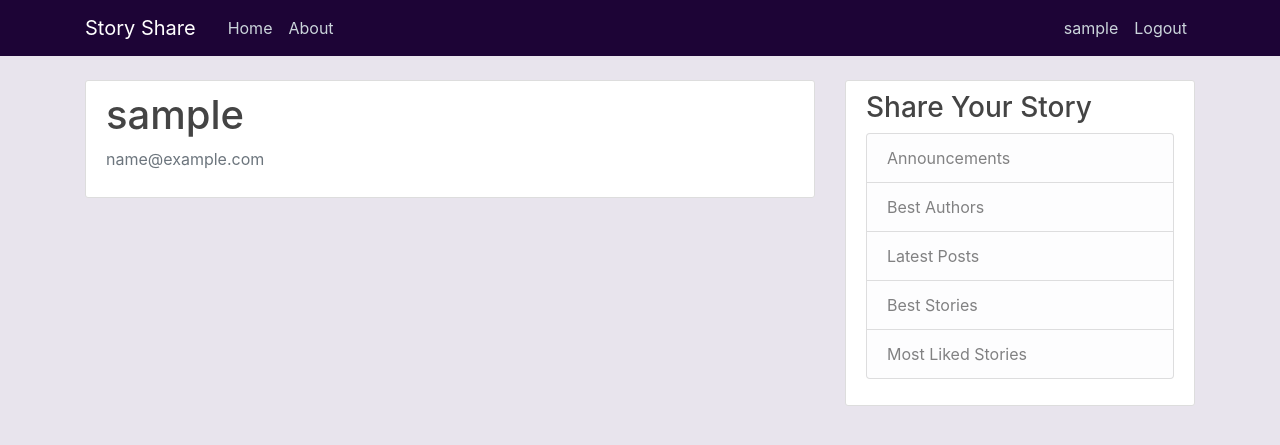
After one commit to int2k/YourStory, a Django app: page /profile/ in a window 1280 px wide. The commit adds this page. Shown: the top 445 px of the page. Run offline with Django 3.2, Linux system fonts and the light colour scheme; the visitor is signed in with stand-in values (Sample User, id 1); some libraries are stand-ins or nearby versions.

Commit message:
Added profile view

```diff
--- a/story/templates/story/base.html
+++ b/story/templates/story/base.html
@@ -34,7 +34,7 @@
             <!-- Navbar Right Side -->
             <div class="navbar-nav">
               {% if user.is_authenticated %}
-                <a class="nav-item nav-link" href="#">{{ user.username }}</a>
+                <a class="nav-item nav-link" href="{% url 'profile' %}">{{ user.username }}</a>
                 <a class="nav-item nav-link" href="{% url 'logout' %}">Logout</a>
               {% else %}
                 <a class="nav-item nav-link" href="{% url 'login' %}">Login</a>
--- /dev/null
+++ b/users/templates/users/profile.html
@@ -0,0 +1,14 @@
+
+{% extends "story/base.html" %}
+{% load crispy_forms_tags %}
+{% block content %}
+    <div class="content-section">
+      <div class="media">
+        <div class="media-body">
+          <h2 class="account-heading">{{ user.username }}</h2>
+          <p class="text-secondary">{{ user.email }}</p>
+        </div>
+      </div>
+      <!-- FORM HERE -->
+    </div>
+{% endblock content %}
--- a/users/views.py
+++ b/users/views.py
@@ -1,6 +1,7 @@
 from django.contrib.auth import login as auth_login
 from django.shortcuts import render, redirect
 from django.contrib import messages
+from django.contrib.auth.decorators import login_required
 from .forms import UserRegisterForm
 
 
@@ -16,3 +17,8 @@
     else:
         form = UserRegisterForm()
     return render(request, 'users/register.html', {'form': form})
+
+
+@login_required
+def profile(request):
+    return render(request, 'users/profile.html')
--- a/yourstory/urls.py
+++ b/yourstory/urls.py
@@ -23,6 +23,7 @@
     path('admin/', admin.site.urls),
     path('', include('story.urls')),
     path('register/', user_views.register, name='register'),
+    path('profile/', user_views.profile, name='profile'),
     path('login/', auth_views.LoginView.as_view(template_name='users/login.html'), name='login'),
     path('logout/', auth_views.LogoutView.as_view(), name='logout'),
 ]
```
